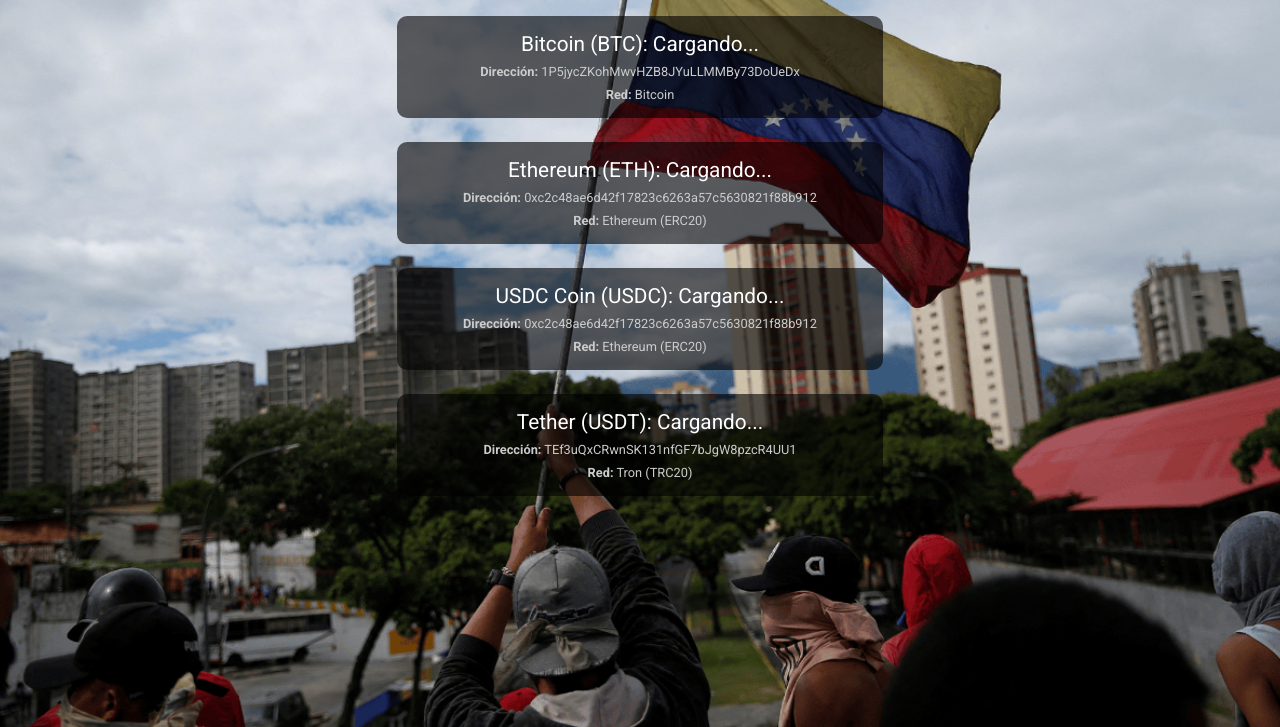
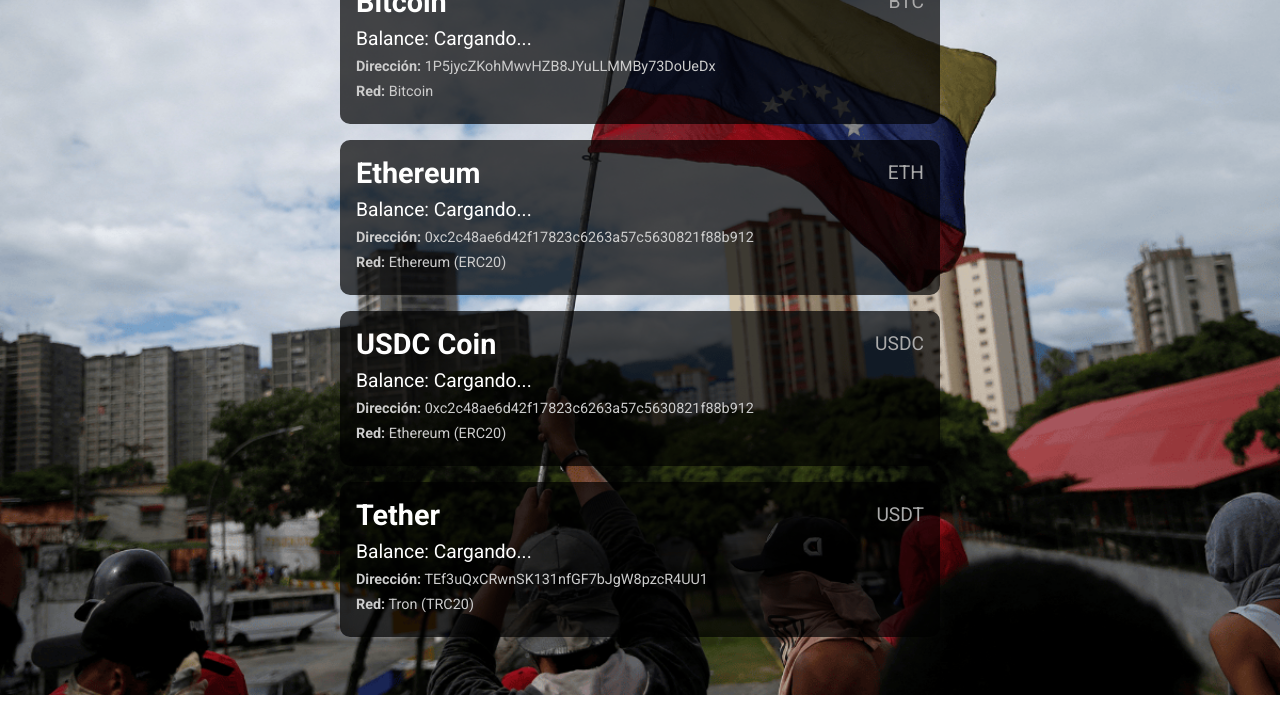
Before and after one commit to yocxy2/yacasivenezuela-balance, a Gatsby site: page / in a window 1280 px wide. Shown: the part 137-864 px from the top of the page. After the commit the page ends 832 px from the top, so only its background shows below. Built offline with nearby package versions, Linux system fonts and the light colour scheme; Gatsby itself is replaced by a stand-in of ours; no server answers.

Commit message:
fix design

```diff
--- a/src/components/BalanceItem.js
+++ b/src/components/BalanceItem.js
@@ -1,43 +1,80 @@
+// src/components/BalanceItem.js
+
 import React from 'react';
 import styled from 'styled-components';
 
 const BalanceItemWrapper = styled.li`
-  font-size: 1.3rem;
-  margin: 1.5rem 0;
-  background: rgba(0, 0, 0, 0.6);
-  display: block;
-  padding: 1rem 2rem;
+  background: rgba(0, 0, 0, 0.7);
+  margin-bottom: 1rem;
+  padding: 1rem;
   border-radius: 10px;
+  text-align: left;
+`;
+
+const CryptoHeader = styled.div`
+  display: flex;
+  align-items: center;
+  justify-content: space-between;
+`;
+
+const CryptoName = styled.h2`
+  font-size: 1.5rem;
+  margin: 0;
+
+  @media (min-width: 600px) {
+    font-size: 1.8rem;
+  }
+`;
+
+const CryptoSymbol = styled.span`
+  font-size: 1rem;
+  color: #aaa;
+
+  @media (min-width: 600px) {
+    font-size: 1.2rem;
+  }
+`;
+
+const BalanceInfo = styled.div`
+  margin-top: 0.5rem;
+`;
+
+const BalanceAmount = styled.p`
+  font-size: 1.2rem;
+  margin: 0.5rem 0;
 `;
 
 const AmountUSD = styled.span`
-  display: block;
-  font-size: 1.8rem;
+  font-size: 1rem;
   color: #ddd;
-  margin-top: 0.5rem;
 `;
 
-const Address = styled.span`
-  display: block;
-  font-size: 0.8rem;
+const Address = styled.p`
+  font-size: 0.9rem;
   color: #ccc;
-  margin-top: 0.5rem;
+  margin: 0.5rem 0;
   word-wrap: break-word;
 `;
 
-const Network = styled.span`
-  display: block;
-  font-size: 0.8rem;
+const Network = styled.p`
+  font-size: 0.9rem;
   color: #ccc;
-  margin-top: 0.5rem;
+  margin: 0.5rem 0;
 `;
 
 const BalanceItem = ({ name, symbol, balance, price, address, network }) => (
   <BalanceItemWrapper>
-    {name} ({symbol}): {balance !== null ? `${balance} ${symbol}` : 'Cargando...'}
+    <CryptoHeader>
+      <CryptoName>{name}</CryptoName>
+      <CryptoSymbol>{symbol}</CryptoSymbol>
+    </CryptoHeader>
+    <BalanceInfo>
+      <BalanceAmount>
+        Balance: {balance !== null ? `${balance} ${symbol}` : 'Cargando...'}
+      </BalanceAmount>
       {price && balance !== null && (
         <AmountUSD>
-        (~${(balance * price).toFixed(2)} USD)
+          Valor aproximado: ${Number(balance * price).toLocaleString(undefined, { minimumFractionDigits: 2, maximumFractionDigits: 2 })} USD
         </AmountUSD>
       )}
       {address && (
@@ -50,6 +87,7 @@ const BalanceItem = ({ name, symbol, balance, price, address, network }) => (
           <strong>Red:</strong> {network}
         </Network>
       )}
+    </BalanceInfo>
   </BalanceItemWrapper>
 );
 
--- a/src/components/CryptoBalances.js
+++ b/src/components/CryptoBalances.js
@@ -1,3 +1,5 @@
+// src/components/CryptoBalances.js
+
 import React from 'react';
 import { Container, Title, BalanceList } from '../styles/styledComponents';
 import useBalances from '../hooks/useBalances';
--- a/src/styles/styledComponents.js
+++ b/src/styles/styledComponents.js
@@ -1,25 +1,36 @@
+// src/styles/styledComponents.js
+
 import styled from 'styled-components';
 import BackgroundImage from '../images/background.png';
 
 export const Container = styled.div`
   text-align: center;
-  padding: 2rem;
+  padding: 1rem;
   background-image: url(${BackgroundImage});
   background-size: cover;
   background-position: center;
   min-height: 100vh;
   color: white;
+
+  display: flex;
+  flex-direction: column;
+  align-items: center;
 `;
 
 export const Title = styled.h1`
-  font-size: 3rem;
-  margin-bottom: 2rem;
+  font-size: 2rem;
+  margin-bottom: 1rem;
   text-shadow: 2px 2px 4px rgba(0, 0, 0, 0.5);
+
+  @media (min-width: 600px) {
+    font-size: 2.5rem;
+  }
 `;
 
 export const BalanceList = styled.ul`
   list-style: none;
   padding: 0;
-  width: 40%;
+  width: 100%;
+  max-width: 600px;
   margin: 0 auto;
 `;
```
Lines whose indentation alone changed are shown as unchanged.
